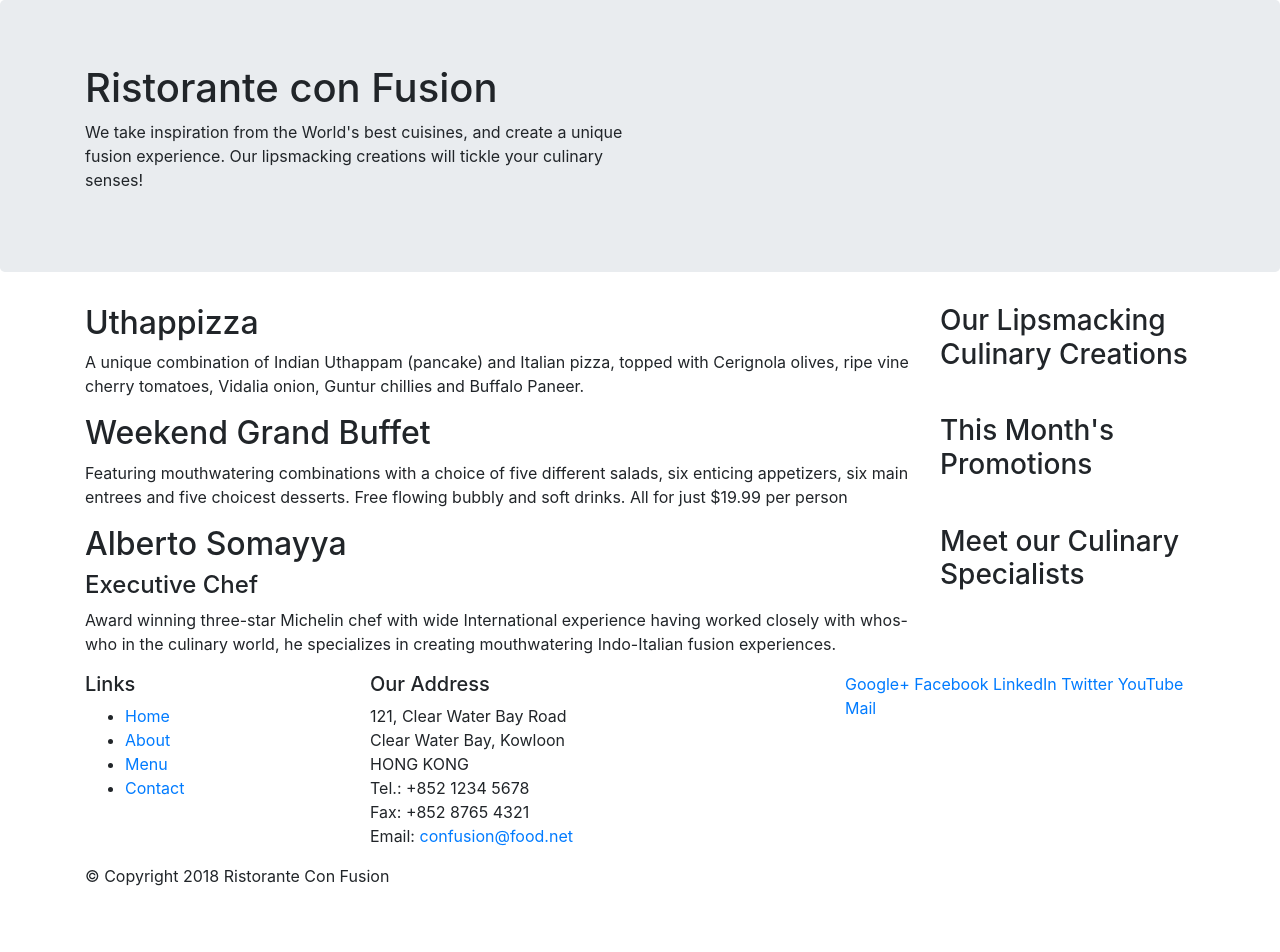
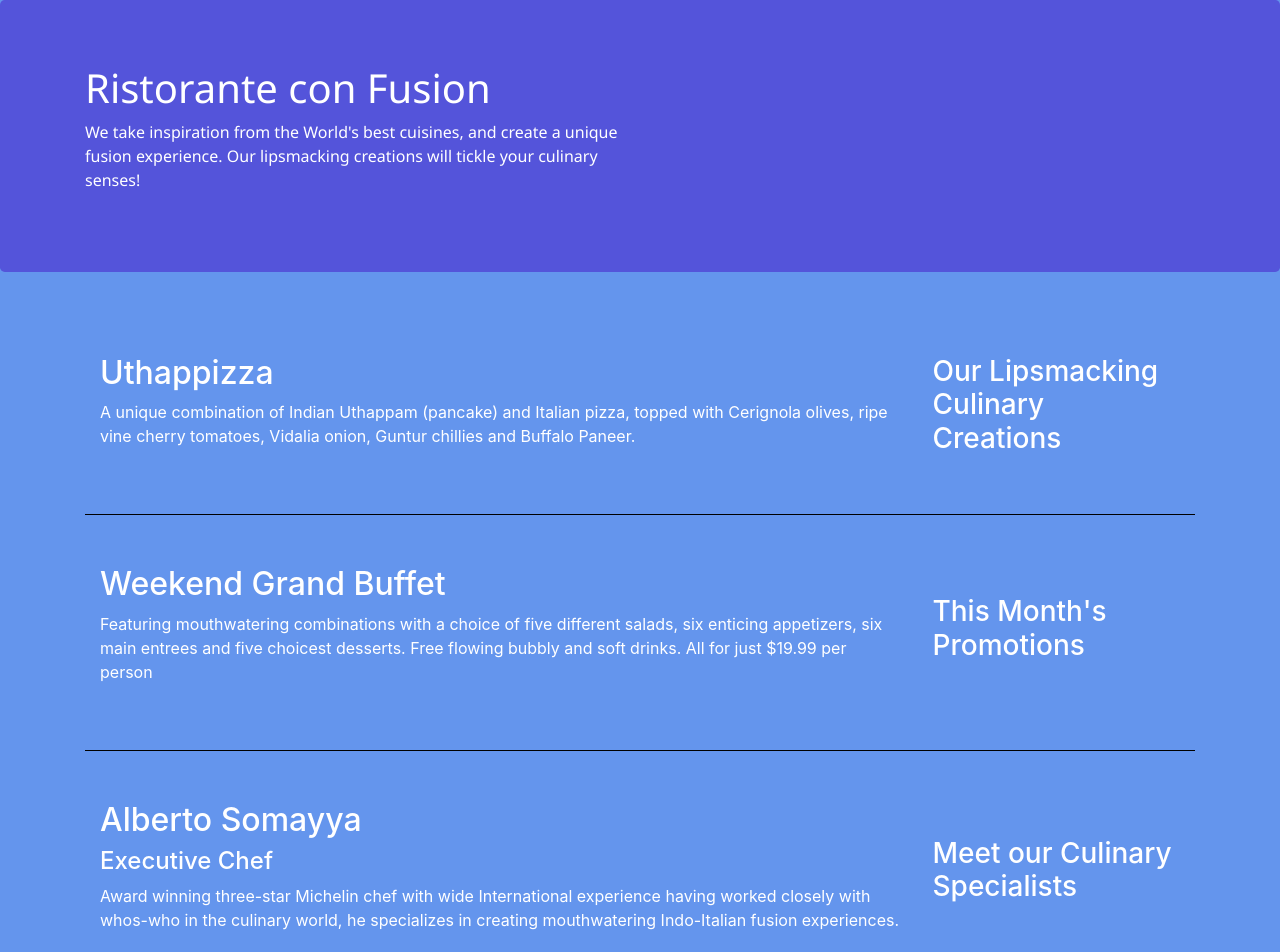
Before and after one commit to mmehta123/Boots, a website: page index.html in a window 1280 px wide. Shown: the top 952 px of the page. Before the commit the page ends 904 px from the top, so only its background shows below. Drawn offline with nearby package versions, Linux system fonts and the light colour scheme.

Commit message:
Final Sample of Bootstrap

```diff
--- /dev/null
+++ b/css/styles.css
@@ -0,0 +1,24 @@
+.row-header{
+    background-color: rgb(84, 84, 218);
+    color: white;
+    font-family: 'Segoe UI', Tahoma, Geneva, Verdana, sans-serif;
+}
+body{
+    background-color: cornflowerblue;
+}
+.row-content{
+    color: white;
+    margin: 0px auto;
+    padding: 50px 0px 50px 0px ;
+    border-bottom: 1px solid black;
+}
+.footer{
+    padding-top: 50px;
+    color: white;
+}
+a:link,:visited{
+    color:rgb(48, 51, 104);
+}
+.copyright{
+    justify-content: center;
+}
--- a/index.html
+++ b/index.html
@@ -7,11 +7,12 @@
     <meta http-equiv="x-ua-compatible" content="ie=edge">
     <title>Ristorante Con Fusion</title>
     <link rel="stylesheet" href="node_modules/bootstrap/dist/css/bootstrap.min.css">
+    <link rel="stylesheet" href="css/styles.css">
 </head>
 
 <body>
 
-    <header class="jumbotron">
+    <header class="jumbotron row-header">
         <div class="container">
             <div class="row">
                 <div class="col-12 col-sm-6">
@@ -25,7 +26,7 @@
     </header>
 
     <div class="container">
-        <div class="row">
+        <div class="row row-content align-items-center">
             <div class="col-12 order-sm-last col-sm-4 col-md-3">
                 <h3>Our Lipsmacking Culinary Creations</h3>
             </div>
@@ -36,7 +37,7 @@
         </div>
 
 
-        <div class="row">
+        <div class="row  row-content align-items-center">
             <div class="col-12 col-sm-4 order-sm-last col-md-3">
                 <h3>This Month's Promotions</h3>
             </div>
@@ -46,7 +47,7 @@
             </div>
         </div>
 
-        <div class="row">
+        <div class="row  row-content align-items-center">
             <div class="col-12 col-sm-4 order-sm-last col-md-3">
                 <h3>Meet our Culinary Specialists</h3>
             </div>
@@ -59,18 +60,18 @@
     </div>
 
     <footer>
-        <div class="container">
-            <div class="row">
-                <div class="col-4  col-sm-2">
+        <div class="container footer">
+            <div class="row text-center ">
+                <div class="col-4 offset-1 col-sm-2">
                     <h5>Links</h5>
-                    <ul>
+                    <ul class="list-unstyled links">
                         <li><a href="#">Home</a></li>
                         <li><a href="#">About</a></li>
                         <li><a href="#">Menu</a></li>
                         <li><a href="#">Contact</a></li>
                     </ul>
                 </div>
-                <div class="col-7 offset-1 col-sm-5">
+                <div class="col-7 col-sm-5">
                     <h5>Our Address</h5>
                     <address>
 		              121, Clear Water Bay Road<br>
@@ -81,7 +82,7 @@
 		              Email: <a href="mailto:confusion@food.net">confusion@food.net</a>
 		           </address>
                 </div>
-                <div class="col-12 col-sm-4">
+                <div class="col-12 col-sm-4 align-self-center">
                     <div>
                         <a href="http://google.com/+">Google+</a>
                         <a href="http://www.facebook.com/profile.php?id=">Facebook</a>
@@ -92,7 +93,7 @@
                     </div>
                 </div>
            </div>
-           <div class="row">
+           <div class="row copyright">
                 <div class="col-auto">
                     <p>© Copyright 2018 Ristorante Con Fusion</p>
                 </div>
```
